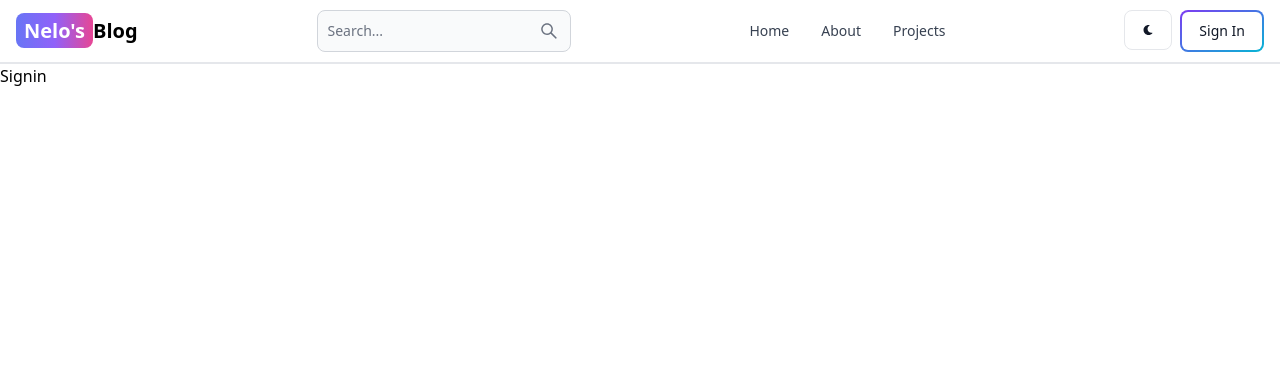
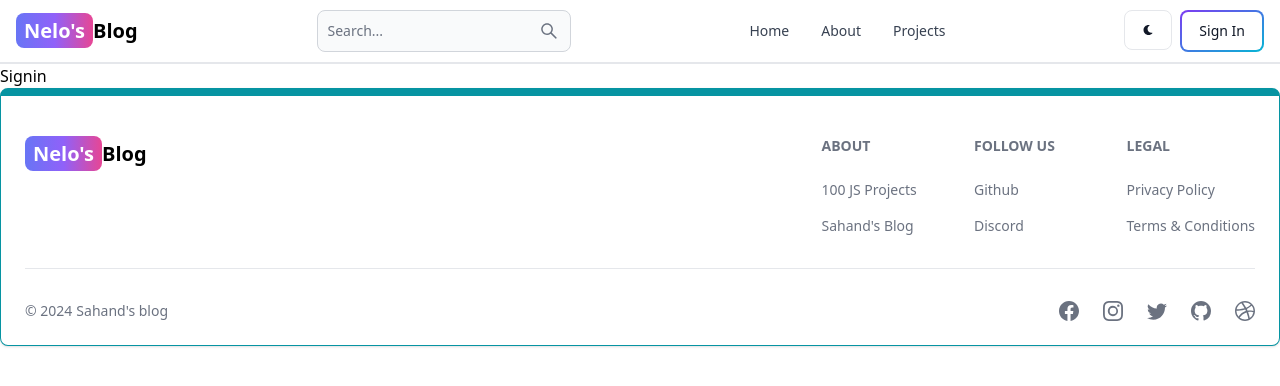
Before and after one commit to ravshanaliyev/mern-blog, a React (Vite) app in the folder client/: page /signin in a window 1280 px wide. Shown: the top 386 px of the page. Built offline with nearby package versions, Linux system fonts and the light colour scheme.

Commit message:
footer component

```diff
--- a/client/src/App.jsx
+++ b/client/src/App.jsx
@@ -6,6 +6,7 @@
 import Signup from "./pages/Signup"
 import Signin from "./pages/Signin"
 import Header from "./components/Header"
+import FooterCom from "./components/Footer"
 
 function App() {
   return (
@@ -19,6 +20,7 @@
         <Route path="/signup" element={<Signup />} />
         <Route path="/signin" element={<Signin />} />
       </Routes>
+      <FooterCom />
     </>
   )
 }
--- /dev/null
+++ b/client/src/components/Footer.jsx
@@ -0,0 +1,81 @@
+import { Footer } from 'flowbite-react';
+import { Link } from 'react-router-dom';
+import { BsFacebook, BsInstagram, BsTwitter, BsGithub, BsDribbble } from 'react-icons/bs';
+export default function FooterCom() {
+    return (
+        <Footer container className='border border-t-8 border-teal-500'>
+            <div className='w-full max-w-7xl mx-auto'>
+                <div className='grid w-full justify-between sm:flex md:grid-cols-1'>
+                    <div className='mt-5'>
+                        <Link
+                            to='/'
+                            className='self-center whitespace-nowrap text-lg sm:text-xl font-semibold dark:text-white'
+                        >
+                            <span className='px-2 py-1 bg-gradient-to-r from-indigo-500 via-purple-500 to-pink-500 rounded-lg text-white'>
+                                Nelo's
+                            </span>
+                            Blog
+                        </Link>
+                    </div>
+                    <div className='grid grid-cols-2 gap-8 mt-4 sm:grid-cols-3 sm:gap-6'>
+                        <div>
+                            <Footer.Title title='About' />
+                            <Footer.LinkGroup col>
+                                <Footer.Link
+                                    href='https://www.100jsprojects.com'
+                                    target='_blank'
+                                    rel='noopener noreferrer'
+                                >
+                                    100 JS Projects
+                                </Footer.Link>
+                                <Footer.Link
+                                    href='/about'
+                                    target='_blank'
+                                    rel='noopener noreferrer'
+                                >
+                                    Sahand's Blog
+                                </Footer.Link>
+                            </Footer.LinkGroup>
+                        </div>
+                        <div>
+                            <Footer.Title title='Follow us' />
+                            <Footer.LinkGroup col>
+                                <Footer.Link
+                                    href='https://www.github.com/sahandghavidel'
+                                    target='_blank'
+                                    rel='noopener noreferrer'
+                                >
+                                    Github
+                                </Footer.Link>
+                                <Footer.Link href='#'>Discord</Footer.Link>
+                            </Footer.LinkGroup>
+                        </div>
+                        <div>
+                            <Footer.Title title='Legal' />
+                            <Footer.LinkGroup col>
+                                <Footer.Link href='#'>Privacy Policy</Footer.Link>
+                                <Footer.Link href='#'>Terms &amp; Conditions</Footer.Link>
+                            </Footer.LinkGroup>
+                        </div>
+                    </div>
+                </div>
+                <Footer.Divider />
+                <div className='w-full sm:flex sm:items-center sm:justify-between'>
+                    <Footer.Copyright
+                        href='#'
+                        by="Sahand's blog"
+                        year={new Date().getFullYear()}
+                    />
+                    <div className="flex gap-6 sm:mt-0 mt-4 sm:justify-center">
+                        <Footer.Icon href='#' icon={BsFacebook} />
+                        <Footer.Icon href='#' icon={BsInstagram} />
+                        <Footer.Icon href='#' icon={BsTwitter} />
+                        <Footer.Icon href='https://github.com/sahandghavidel' icon={BsGithub} />
+                        <Footer.Icon href='#' icon={BsDribbble} />
+
+                    </div>
+                </div>
+            </div>
+        </Footer>
+    );
+}
```
